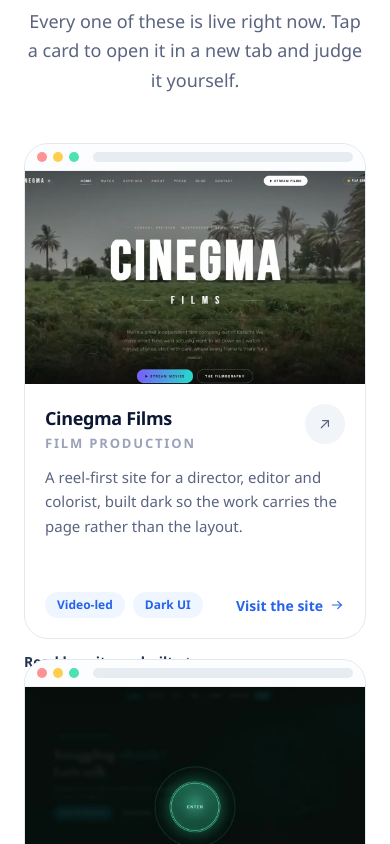
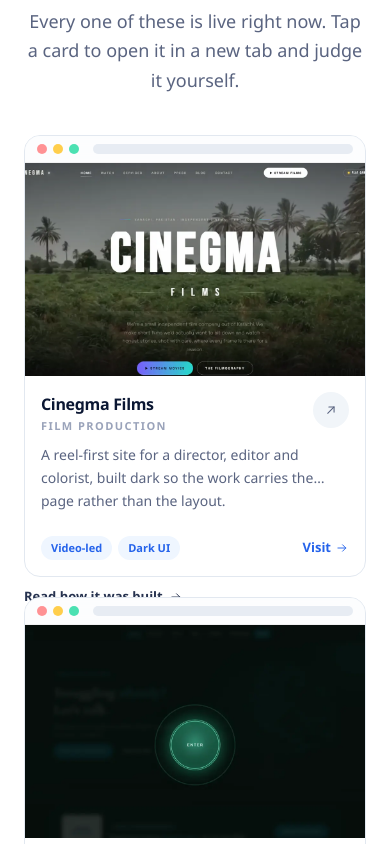
Before and after one commit to LogoOrbit/LogoOrbitWebsite, a Next.js app: page /portfolio in a window 390 px wide. Shown: the part 5600-6444 px from the top of the page. Built offline with nearby package versions, Linux system fonts and the light colour scheme.

Commit message:
Show 4 website cards per row on desktop, tighten card layout for mobile
Compact card content (truncated title/category, clamped description,
fewer tags) so the grid reads well at the narrower xl:grid-cols-4 width,
and keep it single-column on small phones for readability.

```diff
--- a/components/WebsitePortfolio.js
+++ b/components/WebsitePortfolio.js
@@ -87,46 +87,46 @@ export default function WebsitePortfolio({ showHeading = true }) {
           />
         )}
 
-        <div className="mt-12 grid gap-5 sm:gap-6 lg:grid-cols-2">
+        <div className="mt-10 grid grid-cols-1 gap-5 sm:mt-12 sm:grid-cols-2 sm:gap-6 xl:grid-cols-4">
           {visibleWebsites.map((site, i) => (
-            <Reveal key={site.slug} delay={(i % 2) * 90} className="h-full">
+            <Reveal key={site.slug} delay={(i % 4) * 70} className="h-full">
               <a
                 href={site.href}
                 target="_blank"
                 rel="noopener noreferrer"
-                className="group flex h-full flex-col overflow-hidden rounded-3xl border border-slate-200 bg-white transition-all duration-300 hover:-translate-y-1.5 hover:border-brand-300 hover:shadow-2xl hover:shadow-brand-900/10"
+                className="group flex h-full flex-col overflow-hidden rounded-2xl border border-slate-200 bg-white transition-all duration-300 hover:-translate-y-1.5 hover:border-brand-300 hover:shadow-xl hover:shadow-brand-900/10"
               >
                 <div className="aspect-[16/10] w-full">
                   <Preview site={site} />
                 </div>
 
-                <div className="flex flex-1 flex-col p-5 sm:p-6">
-                  <div className="flex items-start justify-between gap-4">
+                <div className="flex flex-1 flex-col p-4 sm:p-5">
+                  <div className="flex items-start justify-between gap-3">
                     <div className="min-w-0">
-                      <h3 className="text-lg font-bold text-ink-900">{site.name}</h3>
-                      <p className="mt-0.5 text-[13px] font-semibold uppercase tracking-[0.14em] text-ink-300">
+                      <h3 className="truncate text-base font-bold text-ink-900">{site.name}</h3>
+                      <p className="mt-0.5 truncate text-[11px] font-semibold uppercase tracking-[0.13em] text-ink-300">
                         {site.category}
                       </p>
                     </div>
-                    <span className="grid h-10 w-10 shrink-0 place-items-center rounded-full bg-slate-100 text-ink-500 transition-all group-hover:bg-action-500 group-hover:text-white">
-                      <Icons.arrow className="h-4.5 w-4.5 -rotate-45" />
+                    <span className="grid h-9 w-9 shrink-0 place-items-center rounded-full bg-slate-100 text-ink-500 transition-all group-hover:bg-action-500 group-hover:text-white">
+                      <Icons.arrow className="h-4 w-4 -rotate-45" />
                     </span>
                   </div>
 
-                  <p className="mt-3 flex-1 text-[15px] leading-relaxed text-ink-500">{site.body}</p>
+                  <p className="mt-2.5 flex-1 text-[14px] leading-relaxed text-ink-500 line-clamp-2">{site.body}</p>
 
-                  <div className="mt-5 flex flex-wrap items-center gap-2">
-                    {site.tags.map((tag) => (
+                  <div className="mt-4 flex flex-wrap items-center gap-1.5">
+                    {site.tags.slice(0, 2).map((tag) => (
                       <span
                         key={tag}
-                        className="rounded-full bg-brand-50 px-3 py-1 text-[12px] font-semibold text-brand-600"
+                        className="rounded-full bg-brand-50 px-2.5 py-1 text-[11px] font-semibold text-brand-600"
                       >
                         {tag}
                       </span>
                     ))}
-                    <span className="ml-auto inline-flex items-center gap-1.5 text-[14px] font-semibold text-brand-600 group-hover:text-action-600 transition-colors">
-                      Visit the site
-                      <Icons.arrow className="h-4 w-4 transition-transform group-hover:translate-x-1" />
+                    <span className="ml-auto inline-flex items-center gap-1 text-[13px] font-semibold text-brand-600 group-hover:text-action-600 transition-colors">
+                      Visit
+                      <Icons.arrow className="h-3.5 w-3.5 transition-transform group-hover:translate-x-1" />
                     </span>
                   </div>
                 </div>
@@ -136,10 +136,10 @@ export default function WebsitePortfolio({ showHeading = true }) {
                   answered, how it was made and what was handed over. */}
               <Link
                 href={`/portfolio/websites/${site.slug}`}
-                className="mt-3 inline-flex items-center gap-1.5 text-[14px] font-semibold text-ink-700 hover:text-brand-600"
+                className="mt-2.5 inline-flex items-center gap-1.5 text-[13px] font-semibold text-ink-700 hover:text-brand-600"
               >
                 Read how it was built
-                <Icons.arrow className="h-4 w-4" />
+                <Icons.arrow className="h-3.5 w-3.5" />
               </Link>
             </Reveal>
           ))}
```
